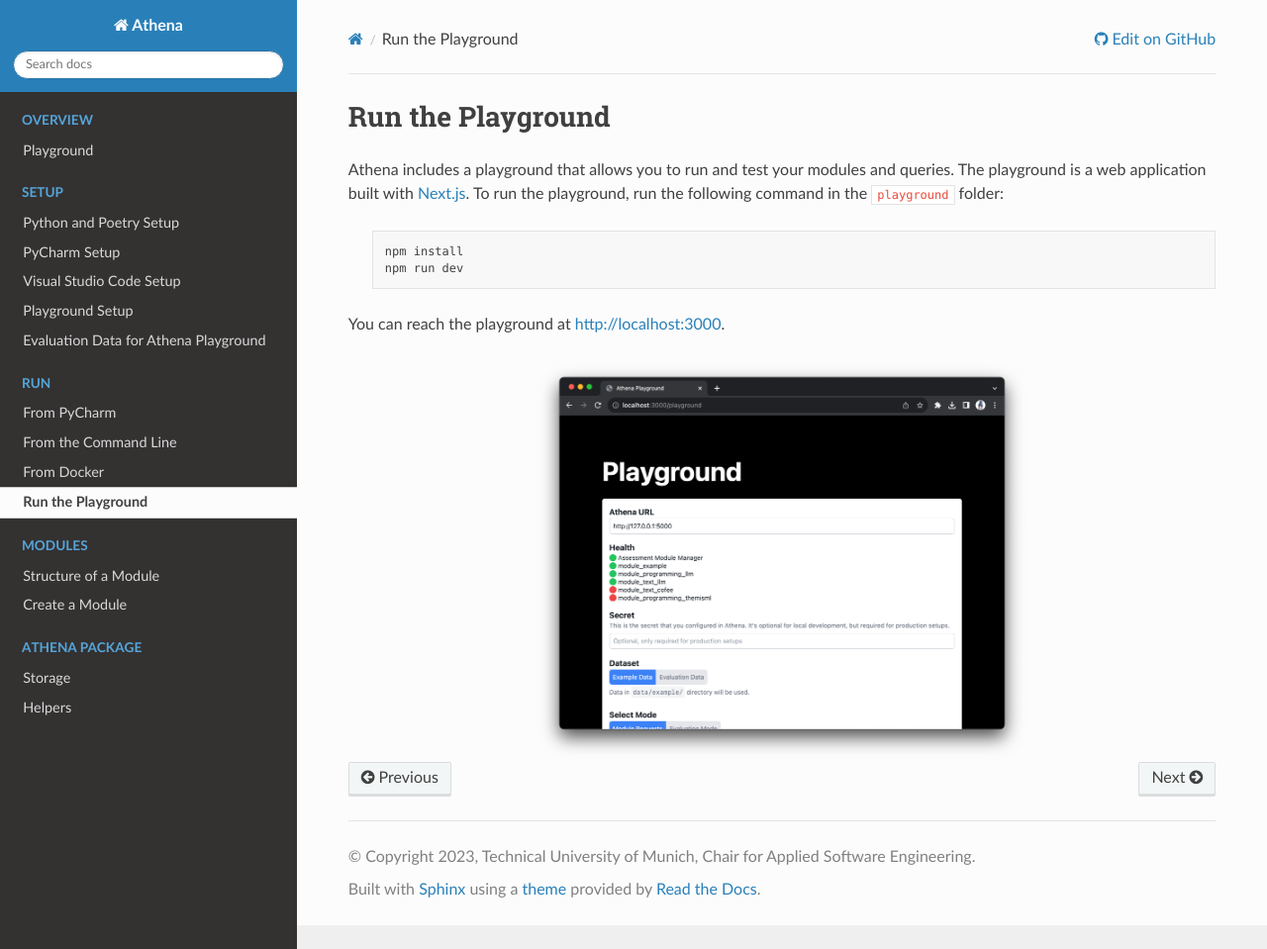
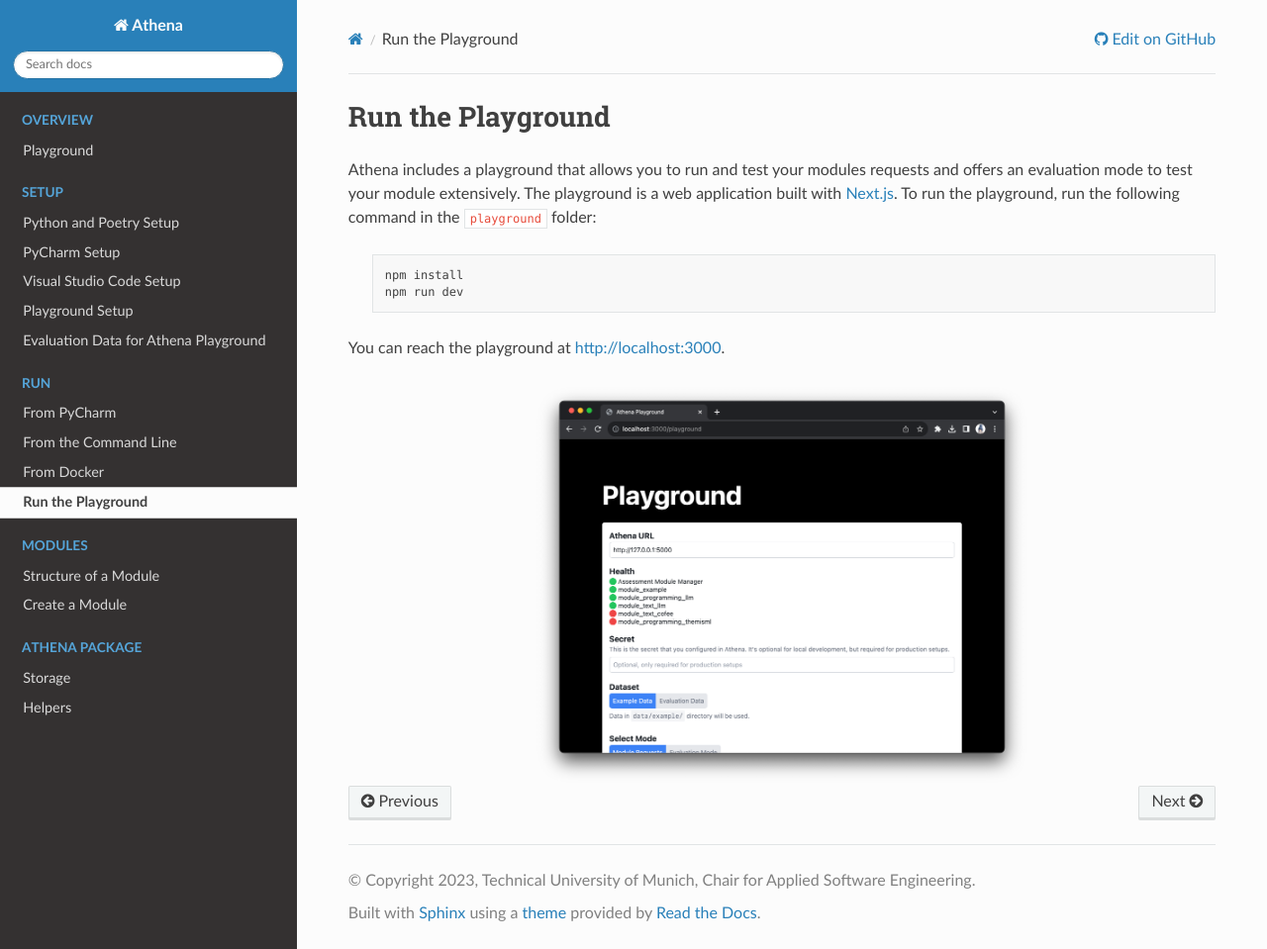
Before and after one commit to ls1intum/Athena, a Sphinx documentation site: the page built from docs/run/playground.rst, in a window 1280 px wide and 959 px high. Shown: the whole window at 99% size. Built offline with Sphinx 7.4.7 and the Read the Docs theme 2.0.0, drawn with Linux system fonts in a browser that asks for light colours.

Commit message:
small updates

```diff
--- a/docs/run/playground.rst
+++ b/docs/run/playground.rst
@@ -1,7 +1,7 @@
 Run the Playground
 ===========================================
 
-Athena includes a playground that allows you to run and test your modules and queries.
+Athena includes a playground that allows you to run and test your modules requests and offers an evaluation mode to test your module extensively.
 The playground is a web application built with `Next.js <https://nextjs.org/>`_.
 To run the playground, run the following command in the ``playground`` folder:
 
--- a/docs/setup/install.rst
+++ b/docs/setup/install.rst
@@ -1,7 +1,7 @@
 Python and Poetry Setup
 ===========================================
 
-- Athena requires Python 3.10. You can install it from the `Python website <https://www.python.org/downloads/>`_.
+- Athena requires Python 3.11. You can install it from the `Python website <https://www.python.org/downloads/>`_.
 - Athena uses `Poetry <https://python-poetry.org/>`_ instead of pip to manage dependencies. You can find installation instructions on the `Poetry website <https://python-poetry.org/docs/>`_.
 
 You can install all dependencies of a poetry project using
```
